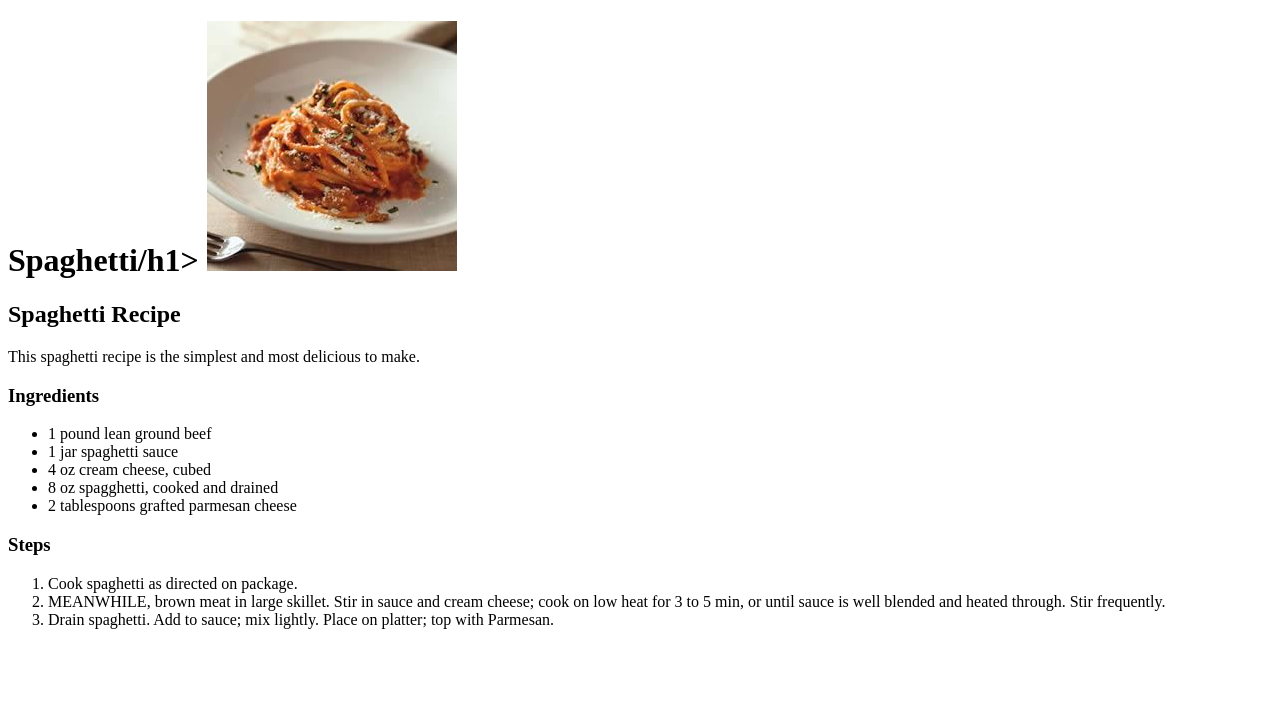
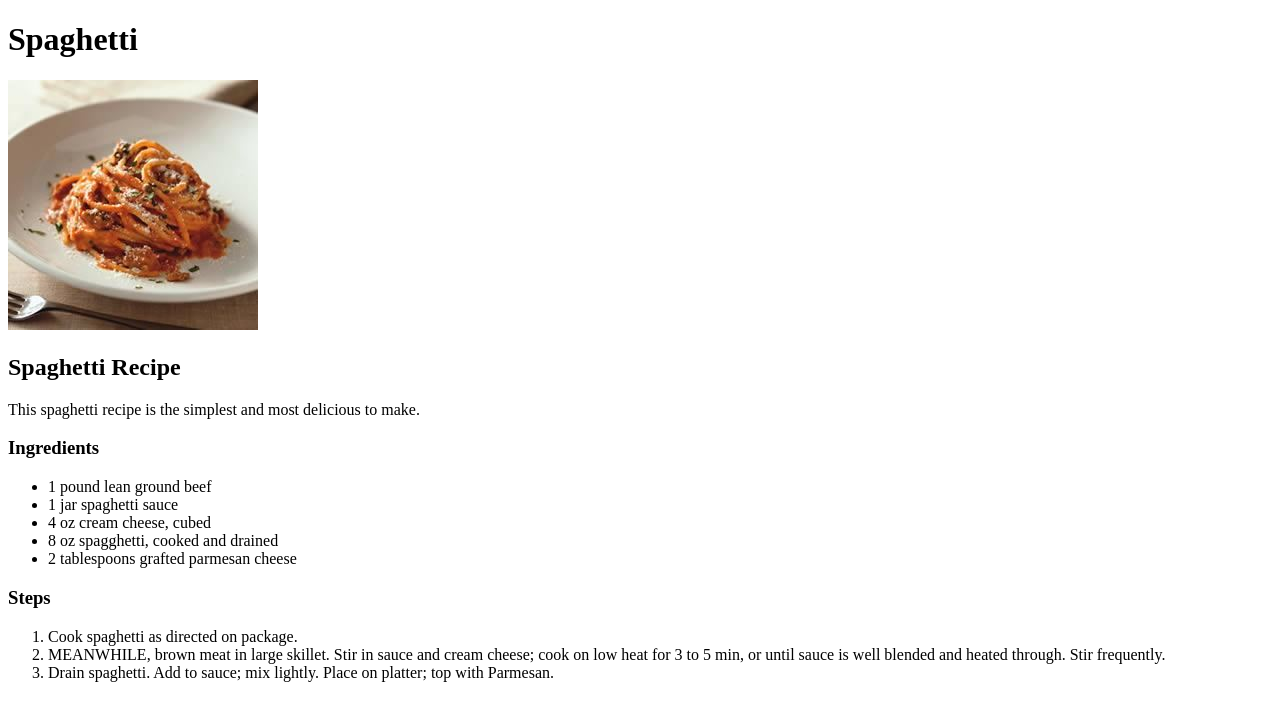
Before and after one commit to Gsutna19/odin-recipes, a plain HTML site: page recipes/spaghetti.html in a window 1280 px wide. Drawn offline with Linux system fonts and the light colour scheme.

Commit message:
Fix typo on heading 1

```diff
--- a/recipes/spaghetti.html
+++ b/recipes/spaghetti.html
@@ -6,7 +6,7 @@
     </head>
 
     <body>
-        <h1>Spaghetti/h1>
+        <h1>Spaghetti</h1>
 
         <img src="../img/spaghetti.jpeg" alt="Spaghetti with red sauce">
 
```
